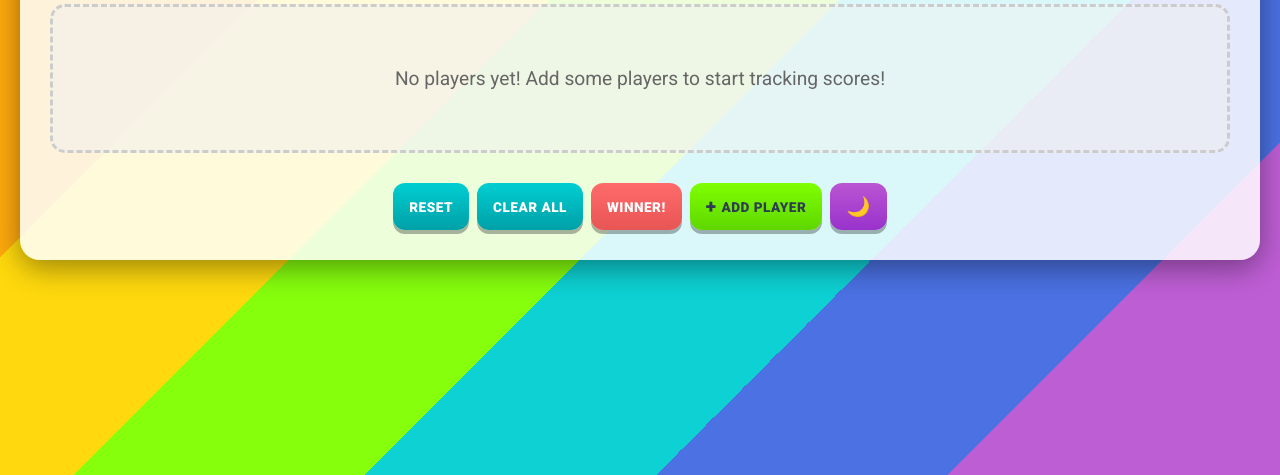
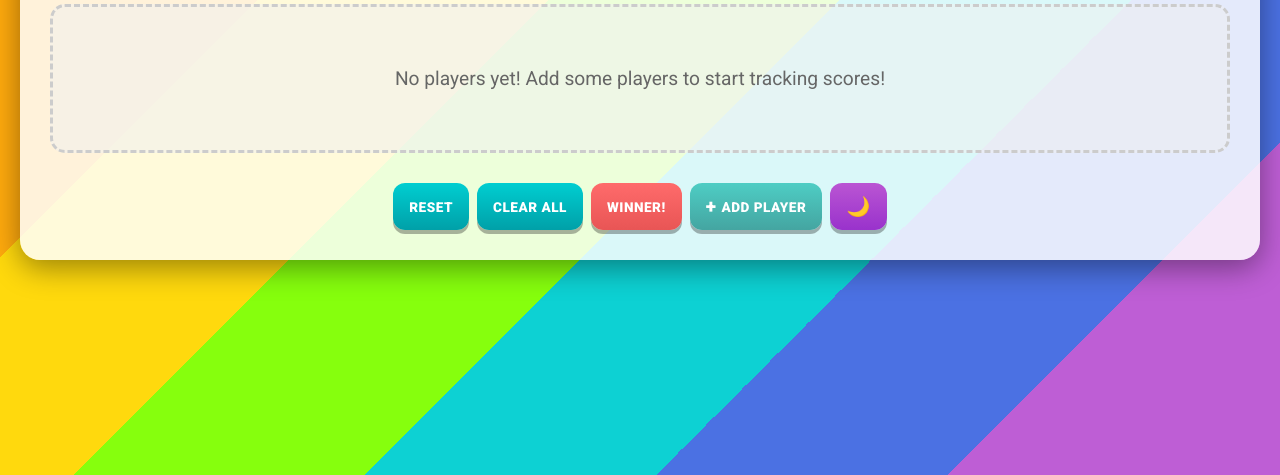
Before and after one commit to DIZZYHOBO/umakshually, a plain HTML site: page index.html in a window 1280 px wide. Shown: the part 325-800 px from the top of the page. Drawn offline with Linux system fonts and the light colour scheme.

Commit message:
Update index.html

```diff
--- a/index.html
+++ b/index.html
@@ -413,8 +413,8 @@
         }
 
         .btn-add-player {
-            background: linear-gradient(180deg, #7FFF00 0%, #5FD700 100%);
-            color: #2C3E50;
+            background: linear-gradient(180deg, #4ECDC4 0%, #44A5A1 100%);
+            color: white;
             display: flex;
             align-items: center;
             gap: 5px;
@@ -422,7 +422,7 @@
         }
 
         .btn-add-player:hover {
-            background: linear-gradient(180deg, #5FD700 0%, #7FFF00 100%);
+            background: linear-gradient(180deg, #44A5A1 0%, #4ECDC4 100%);
         }
 
         #addPlayerIcon {
```
